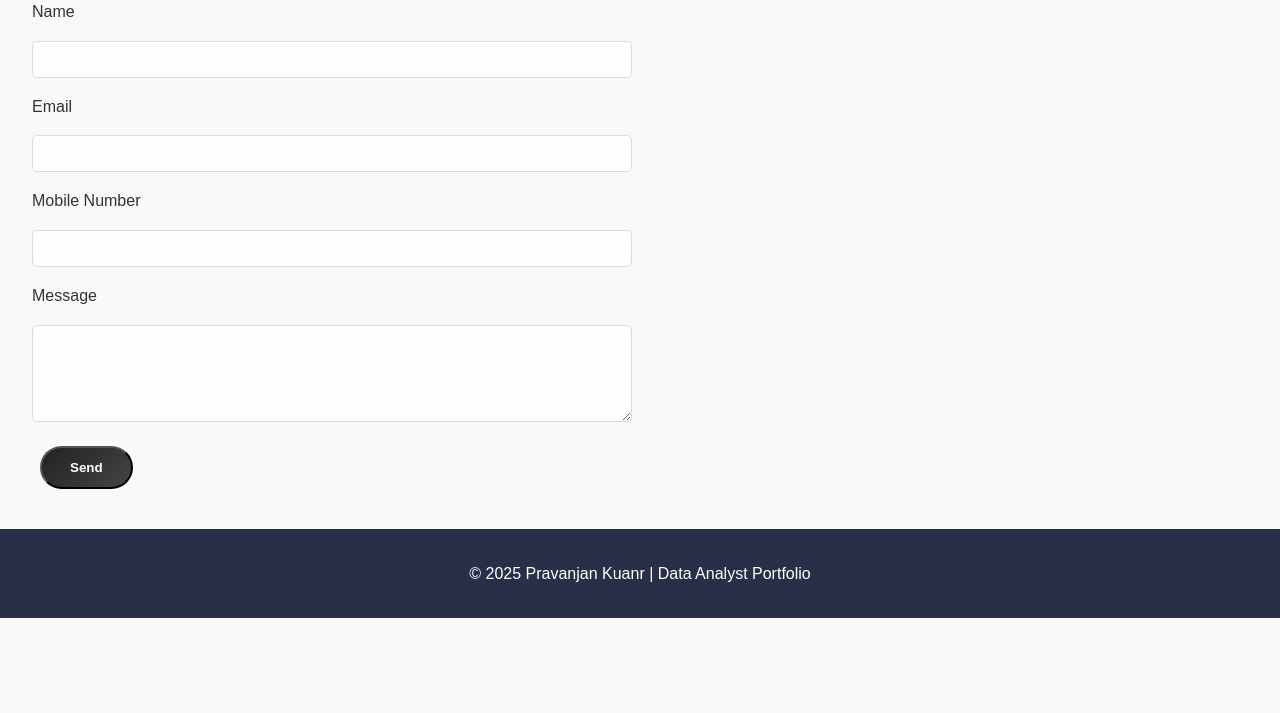
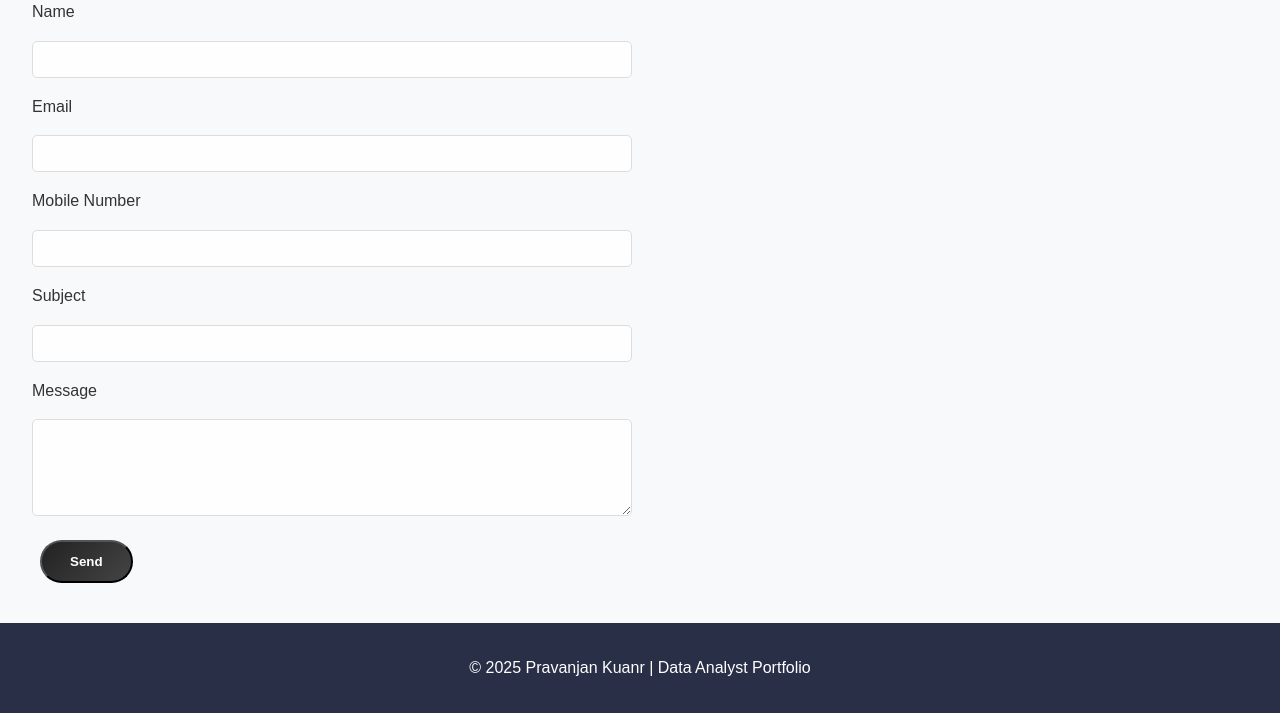
Before and after one commit to Pravanjankuanr/Portfolio_PravanjanKuanr, a Flask app: page /contact in a window 1280 px wide. Shown: the part 212-925 px from the top of the page. Before the commit the page ends 830 px from the top, so only its background shows below. Run offline with Flask 3, Linux system fonts and the light colour scheme.

Commit message:
contact form fully funtional

```diff
--- a/app.py
+++ b/app.py
@@ -1,46 +1,46 @@
 from __future__ import annotations
 import json
 import os
-import sqlite3
 from pathlib import Path
 from flask import Flask, render_template, request, redirect, url_for, flash, jsonify, send_from_directory
+from datetime import datetime
+
+# Google Sheets
+import gspread
+from google.oauth2.service_account import Credentials
+
+# Email
+from flask_mail import Mail, Message
 
 BASE_DIR = Path(__file__).resolve().parent
-INSTANCE_DIR = BASE_DIR / 'instance'
-INSTANCE_DIR.mkdir(exist_ok=True)
-DB_PATH = INSTANCE_DIR / 'messages.db'
 PROJECTS_PATH = BASE_DIR / 'projects.json'
 
-app = Flask(__name__, instance_path=str(INSTANCE_DIR))
+app = Flask(__name__)
 app.config['SECRET_KEY'] = os.environ.get('SECRET_KEY', 'dev-secret-change-me')
-app.config['DATABASE'] = str(DB_PATH)
 
-# -------------------- Database helpers --------------------
+# -------------------- Google Sheets Setup --------------------
+SCOPES = ["https://www.googleapis.com/auth/spreadsheets"]
+creds = Credentials.from_service_account_file("credentials.json", scopes=SCOPES)
+client = gspread.authorize(creds)
 
-def get_db():
-    conn = sqlite3.connect(app.config['DATABASE'])
-    conn.row_factory = sqlite3.Row
-    return conn
+# Replace with your actual Google Sheet ID
+SHEET_ID = "1cPNlCLSnxR4eoqrUx23aCNclcjROd4JybB1SSHNS008"
+sheet = client.open_by_key(SHEET_ID).sheet1
 
-# Create table if not exists
-with sqlite3.connect(DB_PATH) as conn:
-    conn.execute(
-        '''CREATE TABLE IF NOT EXISTS messages (
-               id INTEGER PRIMARY KEY AUTOINCREMENT,
-               name TEXT NOT NULL,
-               email TEXT NOT NULL,
-               subject TEXT NOT NULL,
-               message TEXT NOT NULL,
-               created_at DATETIME DEFAULT CURRENT_TIMESTAMP
-           )'''
-    )
-    conn.commit()
+# -------------------- Email Setup --------------------
+app.config["MAIL_SERVER"] = "smtp.gmail.com"
+app.config["MAIL_PORT"] = 587
+app.config["MAIL_USE_TLS"] = True
+app.config["MAIL_USERNAME"] = "pravanjankuanr09@gmail.com"        # your Gmail
+app.config["MAIL_PASSWORD"] = "pfsflydyaclvtakg"           # Gmail App Password
+app.config["MAIL_DEFAULT_SENDER"] = ("Portfolio Contact", "pravanjankuanr09@gmail.com")
+
+mail = Mail(app)
 
 # -------------------- Routes --------------------
 
 @app.route('/')
 def home():
-    # Load profile + featured projects
     with open(PROJECTS_PATH, 'r', encoding='utf-8') as f:
         projects = json.load(f)
     featured = [p for p in projects if p.get('featured')]
@@ -79,6 +79,7 @@ def contact():
     if request.method == 'POST':
         name = request.form.get('name', '').strip()
         email = request.form.get('email', '').strip()
+        mobile = request.form.get('mobile', '').strip()
         subject = request.form.get('subject', '').strip()
         message = request.form.get('message', '').strip()
 
@@ -90,21 +91,107 @@ def contact():
             flash('Please provide a valid email.', 'error')
             return redirect(url_for('contact'))
 
-        # Save to SQLite
-        conn = get_db()
-        conn.execute(
-            'INSERT INTO messages (name, email, subject, message) VALUES (?, ?, ?, ?)',
-            (name, email, subject, message)
-        )
-        conn.commit()
-        conn.close()
+        # Save to Google Sheets (with Datetime)
+        from datetime import datetime
+        now = datetime.now().strftime("%Y-%m-%d %H:%M:%S")
+        sheet.append_row([now, name, email, mobile, subject, message])
 
-        flash('Thanks! Your message has been sent.', 'success')
+        # -------- Customized Email to YOU --------
+        msg = Message("Someone Just Reached Out Through Your Portfolio",
+                      recipients=["pravanjankuanr09@gmail.com"])  # your mail
+        msg.html = f"""
+        <div style="font-family: 'Segoe UI', Arial, sans-serif; background: #f4f7fa; padding: 30px;">
+        <div style="max-width: 650px; margin: 0 auto; background: #ffffff; border-radius: 12px; box-shadow: 0 6px 20px rgba(0,0,0,0.1); overflow: hidden;">
+
+            <!-- Header -->
+            <div style="background: linear-gradient(135deg, #38b2ac, #2c7a7b); padding: 20px; text-align: center; color: #fff;">
+                <h1 style="margin: 0; font-size: 24px;">New Contact Form Submission</h1>
+            </div>
+
+            <!-- Content -->
+            <div style="padding: 25px;">
+                <h2 style="color: #2d3748; font-size: 20px; margin-bottom: 20px; border-bottom: 2px solid #eaeaea; padding-bottom: 8px;">
+                    Submitted Details
+                </h2>
+
+                <p style="font-size: 15px; color: #2d3748; line-height: 1.8;">
+                    <b style="color:#111;">Name:</b> {name}<br>
+                    <b style="color:#111;">Email:</b> {email}<br>
+                    <b style="color:#111;">Mobile:</b> {mobile}<br>
+                    <b style="color:#111;">Subject:</b> {subject}
+                </p>
+
+                <div style="margin-top: 20px; padding: 18px; background: #f7fafc; border-left: 5px solid #38b2ac; border-radius: 8px;">
+                    <p style="margin:0; font-size: 15px; color: #2d3748; line-height: 1.8;">
+                    {message}
+                    </p>
+                </div>
+
+                <p style="margin-top: 25px; font-size: 13px; color: #718096; text-align: center;">
+                    Submitted on <b>{now}</b>
+                </p>
+            </div>
+
+            <!-- Footer -->
+            <div style="background: #edf2f7; padding: 15px; text-align: center; font-size: 12px; color: #4a5568;">
+                <p style="margin:0;">⚡ This message was sent via your </br><b>Portfolio Contact Form</b>.</p>
+                <p style="margin:5px 0 0;">© {now[:4]} Pravanjan Kuanr</p>
+            </div>
+        </div>
+        </div>
+        """
+
+        mail.send(msg)
+
+        # -------- Auto-Reply Email to Visitor --------
+        auto_reply = Message(
+            "✅ Thanks for contacting me!",
+            recipients=[email],
+            sender=("Pravanjan Kuanr Portfolio", "pravanjankuanr09@gmail.com"))
+        auto_reply.html = f"""
+        <div style="font-family: 'Segoe UI', Arial, sans-serif; background: #f4f7fa; padding: 30px;">
+        <div style="max-width: 600px; margin: 0 auto; background: #ffffff; border-radius: 12px; box-shadow: 0 6px 20px rgba(0,0,0,0.1); overflow: hidden;">
+
+            <!-- Header -->
+            <div style="background: linear-gradient(135deg, #38b2ac, #2c7a7b); padding: 20px; text-align: center; color: #fff;">
+            <h1 style="margin: 0; font-size: 22px;">🤝 Thank You for Reaching Out!</h1>
+            </div>
+
+            <!-- Body -->
+            <div style="padding: 25px; color: #2d3748; line-height: 1.7;">
+            <h3 style="margin-top: 0;">Hi {name},</h3>
+            <p>
+                I truly appreciate you contacting me through my portfolio website.
+                Your message has been received ✅ and I’ll personally review it and get back to you soon.
+            </p>
+
+            <div style="margin: 20px 0; padding: 18px; background: #f7fafc; border-left: 5px solid #38b2ac; border-radius: 8px; font-size: 14px; color: #4a5568;">
+                ✨ <b>Quick Note:</b> This is an automated confirmation so you know your message reached me safely.
+            </div>
+
+            <p>
+                Best Regards,<br>
+                <b style="color:#2c7a7b;">Pravanjan Kuanr</b><br>
+                🌐 <a href="https://yourportfolio.com" style="color:#3182ce; text-decoration:none;">Portfolio Website</a>
+            </p>
+            </div>
+
+            <!-- Footer -->
+            <div style="background: #f1f5f9; padding: 15px; text-align: center; font-size: 12px; color: #718096;">
+            <p style="margin:0;">📩 This is an automated reply — please do not respond to this email.</p>
+            </div>
+        </div>
+        </div>
+        """
+
+        mail.send(auto_reply)
+
+        flash('✅ Your message has been sent successfully!', 'success')
         return redirect(url_for('contact'))
 
     return render_template('contact.html')
 
-# Simple file server for resume (place your resume in /static/resume.pdf)
+# Simple file server for resume
 @app.route('/resume')
 def resume():
     resume_path = BASE_DIR / 'static' / 'resume.pdf'
@@ -112,14 +199,16 @@ def resume():
         return send_from_directory(resume_path.parent, resume_path.name)
     return redirect(url_for('home'))
 
-# -------------- Error handlers --------------
+# -------------------- Error handlers --------------------
 @app.errorhandler(404)
 def not_found(e):
-    return render_template('base.html', title='Not Found', content_html='<div class="py-24 text-center"><h1>404</h1><p>Page not found.</p></div>'), 404
+    return render_template('base.html', title='Not Found',
+                           content_html='<div class="py-24 text-center"><h1>404</h1><p>Page not found.</p></div>'), 404
 
 @app.errorhandler(500)
 def server_error(e):
-    return render_template('base.html', title='Server Error', content_html='<div class="py-24 text-center"><h1>500</h1><p>Something went wrong.</p></div>'), 500
+    return render_template('base.html', title='Server Error',
+                           content_html='<div class="py-24 text-center"><h1>500</h1><p>Something went wrong.</p></div>'), 500
 
 if __name__ == '__main__':
     app.run(debug=True)
--- a/requirements.txt
+++ b/requirements.txt
@@ -1,3 +1,6 @@
+blinker==1.9.0
+click==8.2.1
+colorama==0.4.6
 blinker==1.9.0
 click==8.2.1
 colorama==0.4.6
--- a/templates/contact.html
+++ b/templates/contact.html
@@ -1,20 +1,22 @@
-{% extends 'base.html' %}
-{% block content %}
+{% extends 'base.html' %} {% block content %}
 <section class="contact">
   <div class="container">
     <h2>Contact Me</h2>
-    <form class="contact-form">
+    <form class="contact-form" method="POST" action="{{ url_for('contact') }}">
       <label for="name">Name</label>
-      <input type="text" id="name" required>
+      <input type="text" id="name" name="name" required />
 
       <label for="email">Email</label>
-      <input type="email" id="email" required>
+      <input type="email" id="email" name="email" required />
 
-      <label for="email">Mobile Number</label>
-      <input type="moblie" id="moblie" required>
+      <label for="mobile">Mobile Number</label>
+      <input type="tel" maxlength="10" id="mobile" name="mobile" required />
+
+      <label for="subject">Subject</label>
+      <input type="text" id="subject" name="subject" required />
 
       <label for="message">Message</label>
-      <textarea id="message" rows="5" required></textarea>
+      <textarea id="message" name="message" rows="5" required></textarea>
 
       <button type="submit" class="btn">Send</button>
     </form>
```
Also changed, not shown: static/js/main.js (+26 -9 lines), templates/docs.html (line endings or trailing spaces), 1 other file.
